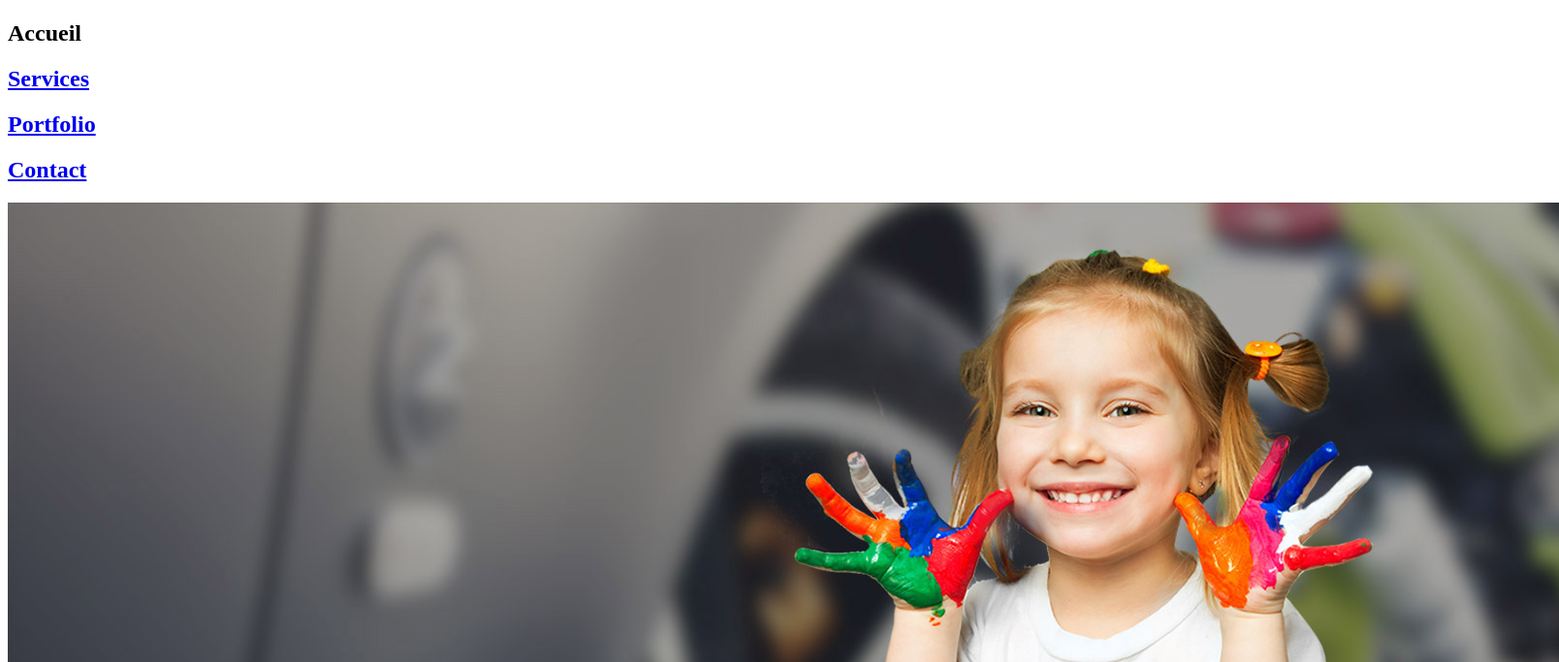
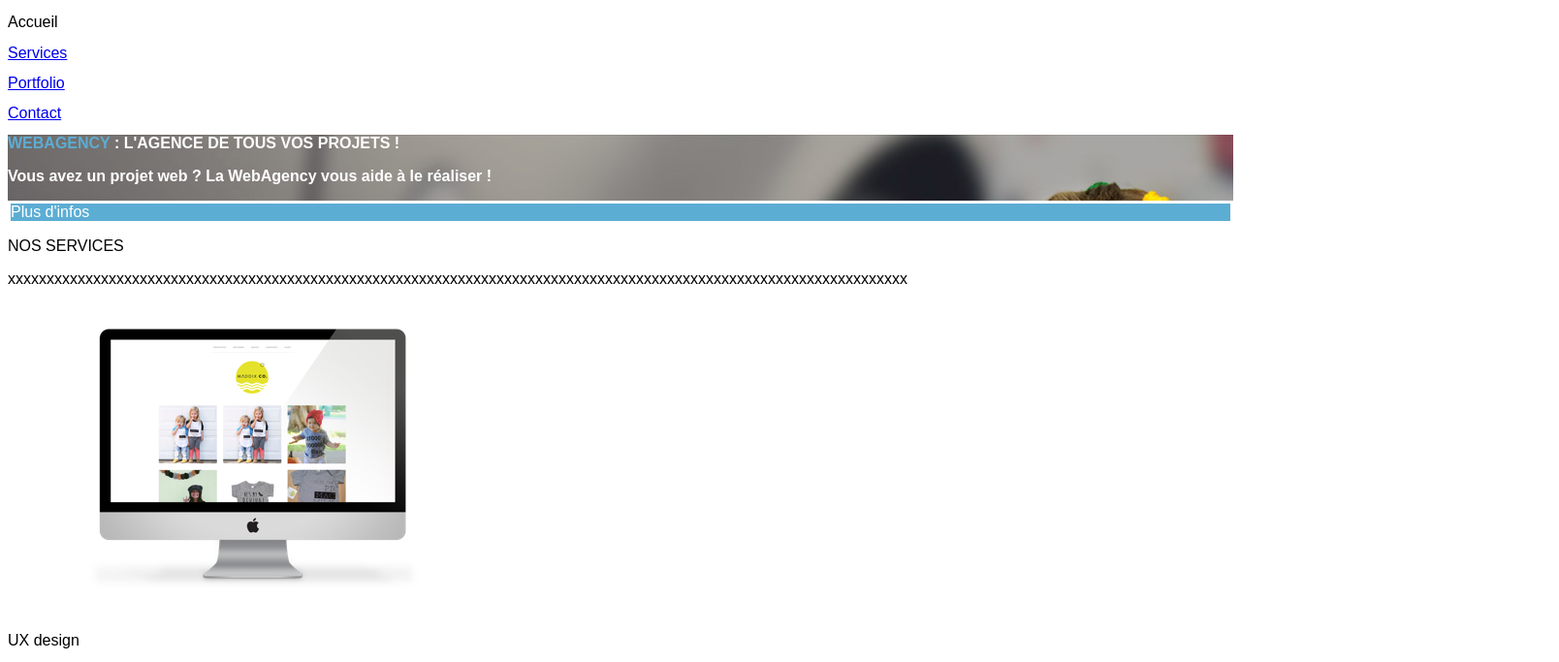
Before and after one commit to Goldawn/Projet-1-Integration, a plain HTML site: page index.html in a window 1280 px wide. Shown: the part 68-751 px from the top of the page at 97% size, 1608 px wide, since content can reach past the window. Drawn offline with Linux system fonts and the light colour scheme.

Commit message:
Update css

```diff
--- a/Site.html
+++ b/index.html
@@ -2,27 +2,28 @@
 <html>
     <head>
         <meta charset="utf-8" />
+        <link rel="stylesheet" href="style.css" />
         <title>WebAgency</title>
     </head>
 
 
     <body>
 
-        <img src="webagency_images/webagency_images/images/logo.png" alt"WebAgency">
+        <img src="webagency_images/webagency_images/images/logo.png" alt"logo WebAgency" id="logo">
 
         <h2>Accueil</h2>
-        <h2><a href="#services">Services</a></h2>
-        <h2><a href="#portfolio">Portfolio</a></h2>
-        <h2><a href="#contact">Contact</a></h2>
+        <a href="#services"><h2>Services</h2></a>
+        <a href="#portfolio"><h2>Portfolio</h2></a>
+        <a href="#contact"><h2>Contact</h2></a>
 
-        <img src="webagency_images/webagency_images/images/slider/bg1.jpg" alt="wallpaper"><br />
+        <div>
+            <h1><span>WEBAGENCY</span> : L'AGENCE DE TOUS VOS PROJETS !</h1>
+            <p>
+                Vous avez un projet web ? La WebAgency vous aide à le réaliser !
+            </p>
 
-        <h1>WEBAGENCY : L'AGENCE DE TOUS VOS PROJETS !</h1>
-        <p>
-            Vous avez un projet web ? La WebAgency vous aide à le réaliser !
-        </p>
-
-        <h2>Plus d'infos</h2>
+            <h2>Plus d'infos</h2>
+        </div>
 
         <h2 id="services">NOS SERVICES</h2>
 
@@ -51,7 +52,10 @@
                 xxxxxxxxxxxxxxxxxxxxxxxxxxxxxxxxxxxxxxxxxxxxxxxxxxxxxxxxxxxxxxxxxxxxxxxxxxxxxxxxxxxxxxxxxxxxxxxxxxxxxxxxxxxxxxxxxxxx
             </p>
 
-        <h3>All Works</h3>
+        <h4>All Works</h4>
+        <h4>Creative</h4>
+        <h4>Corporate</h4>
+        <h4>Portfolio</h4>
 
             <img src="webagency_images/webagency_images/images/portfolio/01.jpg" alt="img01">
             <img src="webagency_images/webagency_images/images/portfolio/02.jpg" alt="img02">
@@ -63,9 +67,6 @@
             <img src="webagency_images/webagency_images/images/portfolio/08.jpg" alt="img08">
             <img src="webagency_images/webagency_images/images/portfolio/full.jpg" alt="img09">
 
-        <h3>Creative</h3>
-        <h3>Corporate</h3>
-        <h3>Portfolio</h3>
 
         <h2 id="contact">Contact Info</h2>
 
@@ -75,6 +76,7 @@
                 Tel: 01 02 03 04 05<br />
                 <a href="mailto:xxxxx@gmail.com">email</a>
             </p>
+        <h4>Send Message</h4>
 
     </body>
 </html>
--- /dev/null
+++ b/style.css
@@ -0,0 +1,77 @@
+@font-face {
+    font-family: 'fontawesome';
+    src :url('webagency_images/webagency_images/fonts/fontawesome-webfont.eot') format('eot'),
+         url('webagency_images/webagency_images/fonts/fontawesome-webfont.otf') format('otf'),
+         url('webagency_images/webagency_images/fonts/fontawesome-webfont.woff') format('woff'),
+         url('webagency_images/webagency_images/fonts/fontawesome-webfont.ttf') format('truetype'),
+         url('webagency_images/webagency_images/fonts/fontawesome-webfont.svg') format('svg');
+    font-family: 'glyphicons';
+    src :url('webagency_images/webagency_images/fonts/glyphicons-halflings-regular.eot') format('eot'),
+         url('webagency_images/webagency_images/fonts/glyphicons-halflings-regular.woff') format('woff'),
+         url('webagency_images/webagency_images/fonts/glyphicons-halflings-regular.ttf') format('truetype'),
+         url('webagency_images/webagency_images/fonts/glyphicons-halflings-regular.svg') format('svg');
+    font-family: 'Robotoblack';
+    src :url('webagency_images/webagency_images/fonts/Roboto-Black.ttf') format('truetype');
+    font-family: 'Robotoblackitalic';
+    src :url('webagency_images/webagency_images/fonts/Roboto-BlackItalic.ttf') format('truetype');
+    font-family: 'Robotobold';
+    src :url('webagency_images/webagency_images/fonts/Roboto-Bold.ttf') format('truetype');
+    font-family: 'Robotobolditalic';
+    src :url('webagency_images/webagency_images/fonts/Roboto-BoldItalic.ttf') format('truetype');
+    font-family: 'Robotoitalic';
+    src :url('webagency_images/webagency_images/fonts/Roboto-Italic.ttf') format('truetype');
+    font-family: 'Robotolight';
+    src :url('webagency_images/webagency_images/fonts/Roboto-Light.ttf') format('truetype');
+    font-family: 'Robotolightitalic';
+    src :url('webagency_images/webagency_images/fonts/Roboto-LightItalic.ttf') format('truetype');
+    font-family: 'Robotomedium';
+    src :url('webagency_images/webagency_images/fonts/Roboto-Medium.ttf') format('truetype');
+    font-family: 'Robotomediumitalic';
+    src :url('webagency_images/webagency_images/fonts/Roboto-MediumItalic.ttf') format('truetype');
+    font-family: 'Robotoregular';
+    src :url('webagency_images/webagency_images/fonts/Roboto-Regular.ttf') format('truetype');
+    font-family: 'Robotothin';
+    src :url('webagency_images/webagency_images/fonts/Roboto-Thin.ttf') format('truetype');
+    font-family: 'Robotothinitalic';
+    src :url('webagency_images/webagency_images/fonts/Roboto-ThinItalic.ttf') format('truetype');
+}
+
+
+h1, h2, h3, h4
+{
+    font-size: 1em;
+}
+
+*
+{
+    font-family: fontawesome, glyphicons, sans-serif;
+}
+
+div
+{
+    font-weight: bold;
+    color: white;
+
+    background-image: url(webagency_images/webagency_images/images/slider/bg1.jpg);
+    background-attachment: fixed;
+    background-repeat: no-repeat;
+}
+
+h2, h3
+{
+    font-weight: normal;
+}
+
+
+h1 span
+{
+    color: #5cadd3;
+}
+
+h4, div h2
+{
+    background-color: #5cadd3;
+    color: white;
+    border: solid;
+
+}
```
Also changed, not shown: 1 other file.
